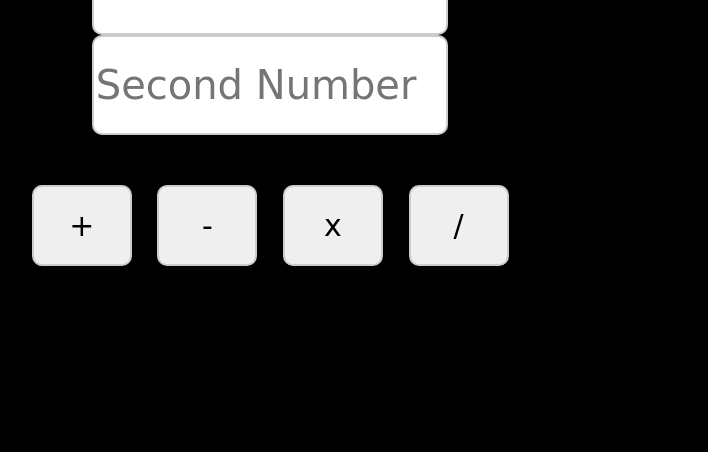
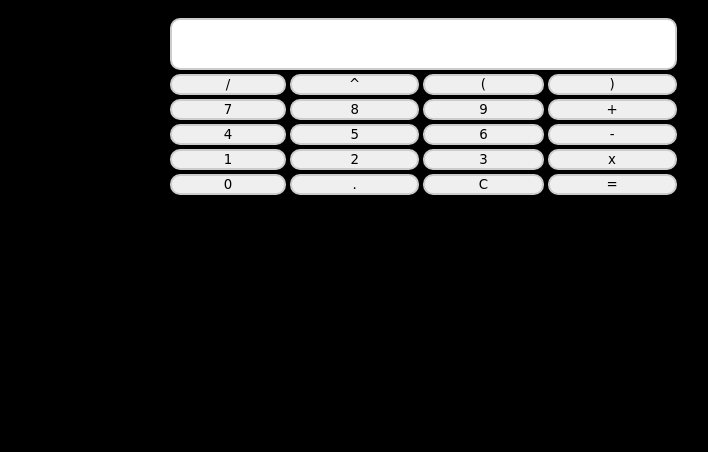
Before and after one commit to hoangdtcg/C0719G1_SS2_Variable, a plain HTML site: page C0719G1_HoangDuong/S2-May-tinh/Calculator.html in a window 1280 px wide. Shown: the part 356-808 px from the top of the page, without its empty margins (217-925 px from the left). Drawn offline with Linux system fonts and the light colour scheme.

Commit message:
alo alo 123...

```diff
--- a/C0719G1_HoangDuong/S2-May-tinh/Calculator.html
+++ b/C0719G1_HoangDuong/S2-May-tinh/Calculator.html
@@ -9,27 +9,88 @@
 <body>
 <div id="root">
     <div id="title">
-<form>
-    <h1>Calculator</h1>
-    <div id="calcu">
-        <div id="calcu2">
-    <div id="numb">
-    <input id="numb1" placeholder="First Number">
-    <input id="numb2" placeholder="Second Number"><br/>
+        <form>
+            <table>
+                <tr>
+                    <h1>Calculator</h1>
+                </tr>
+                <tr>
+                    <td colspan="4"><input id="output"></td>
+                </tr>
+                <tr>
+                    <td>
+                        <button type="button" value="/" onclick="setOutput(this.value)">/</button>
+                    </td>
+                    <td>
+                        <button type="button" value="^" onclick="setOutput(this.value)">^</button>
+                    </td>
+                    <td>
+                        <button type="button" value="(" onclick="setOutput(this.value)">(</button>
+                    </td>
+                    <td>
+                        <button type="button" value=")" onclick="setOutput(this.value)">)</button>
+                    </td>
+                </tr>
+                <tr>
+                    <td>
+                        <button type="button" value="7" onclick="setOutput(this.value)">7</button>
+                    </td>
+                    <td>
+                        <button type="button" value="8" onclick="setOutput(this.value)">8</button>
+                    </td>
+                    <td>
+                        <button type="button" value="9" onclick="setOutput(this.value)">9</button>
+                    </td>
+                    <td>
+                        <button type="button" value="+" onclick="setOutput(this.value)">+</button>
+                    </td>
+                </tr>
+                <tr>
+                    <td>
+                        <button type="button" value="4" onclick="setOutput(this.value)">4</button>
+                    </td>
+                    <td>
+                        <button type="button" value="5" onclick="setOutput(this.value)">5</button>
+                    </td>
+                    <td>
+                        <button type="button" value="6" onclick="setOutput(this.value)">6</button>
+                    </td>
+                    <td>
+                        <button type="button" value="-" onclick="setOutput(this.value)">-</button>
+                    </td>
+                </tr>
+                <tr>
+                    <td>
+                        <button type="button" value="1" onclick="setOutput(this.value)">1</button>
+                    </td>
+                    <td>
+                        <button type="button" value="2" onclick="setOutput(this.value)">2</button>
+                    </td>
+                    <td>
+                        <button type="button" value="3" onclick="setOutput(this.value)">3</button>
+                    </td>
+                    <td>
+                        <button type="button" value="*" onclick="setOutput(this.value)">x</button>
+                    </td>
+                </tr>
+                <tr>
+                    <td>
+                        <button type="button" value="0" onclick="setOutput(this.value)">0</button>
+                    </td>
+                    <td>
+                        <button type="button" value="." onclick="setOutput(this.value)">.</button>
+                    </td>
+                    <td>
+                        <button type="button" onclick="clearOutput()">C</button>
+                    </td>
+                    <td>
+                        <button type="button" onclick="result()">=</button>
+                    </td>
+                </tr>
+            </table>
+        </form>
     </div>
-    <p></p>
-    <div id="cal">
-    <button type="button" id="add" onclick="addition()">+</button>
-    <button type="button" id="sub" onclick="subtraction()">-</button>
-    <button type="button" id="multi" onclick="Multipilcaton()">x</button>
-    <button type="button" id="div" onclick="Division()">/</button>
-    </div>
-        </div>
-    <p id="result"></p>
-    </div>
-</form>
 </div>
-</div>
-    <script src="okela.js"></script>
+<script src="okela.js"></script>
 </body>
 </html>
--- a/C0719G1_HoangDuong/S2-May-tinh/giaodien.css
+++ b/C0719G1_HoangDuong/S2-May-tinh/giaodien.css
@@ -3,11 +3,11 @@ html, body {
     background-color: black;
 }
 
-*{
+* {
     font-family: 'Pacifico', cursive;
 }
 
-h1{
+h1 {
     color: aliceblue;
     height: 40px;
     margin-bottom: 50px;
@@ -18,8 +18,8 @@ h1{
 #title {
     color: aliceblue;
     height: 20PX;
-    display:flex;
-    flex-flow:column;
+    display: flex;
+    flex-flow: column;
     margin-bottom: 10px;
     justify-content: center;
     align-items: center;
@@ -36,16 +36,16 @@ h1{
     background-size: 100% 100%;
 }
 
-#calcu{
+#calcu {
     display: flex;
     flex-wrap: nowrap;
 }
 
-#calcu2{
+#calcu2 {
     width: 70%;
 }
 
-input{
+input {
     height: 100px;
     width: 50%;
     font-size: 40px;
@@ -54,25 +54,32 @@ input{
     border-radius: 10px;
 }
 
-button{
+button {
     box-sizing: border-box;
     border: 2px solid #ccc;
     border-radius: 10px;
+    width: 100%;
+    height: 100%;
 }
 
-#result{
-    color : aliceblue;
+input {
+    width: 100%;
+    height: 50%;
+}
+
+#result {
+    color: aliceblue;
     height: 10px;
 }
 
-#cal{
+#cal {
     color: aliceblue;
-    font-weight:bold;
+    font-weight: bold;
     margin-top: 40px;
-    text-align:center;
+    text-align: center;
 }
 
-#cal > button{
+#cal > button {
     width: 100px;
     margin: 10px;
     text-align: center;
@@ -80,11 +87,8 @@ button{
     font-size: 30px;
 }
 
-#numb{
-    text-align: center;
-}
 
-p{
+p {
     width: 30%;
     padding: auto;
     font-size: 30px;
--- a/C0719G1_HoangDuong/S2-May-tinh/okela.js
+++ b/C0719G1_HoangDuong/S2-May-tinh/okela.js
@@ -1,25 +1,12 @@
-    let x =document.getElementById('numb1');
-    let y = document.getElementById('numb2');
-function addition() {
-    let add = parseInt(x.value) +parseInt(y.value);
-    document.getElementById("result").innerHTML =  parseInt(x.value) + " + " + parseInt(y.value) + " = " + add;
+function setOutput(value) {
+    document.getElementById("output").value += value;
 }
 
-function subtraction() {
-    let sub = parseInt(x.value) - parseInt(y.value);
-    document.getElementById("result").innerHTML = "Result Subtraction : " + sub;
+function result() {
+    let output = document.getElementById("output").value;
+    document.getElementById("output").value = eval(output);
 }
 
-function Multipilcaton() {
-    let mul = parseInt(x.value) * parseInt(y.value);
-    document.getElementById("result").innerHTML = "Result Multiplication : " + mul;
+function clearOutput() {
+    document.getElementById("output").value = '';
 }
-
-function Division() {
-    if(parseInt(y.value) == 0){
-        alert("Error. Second number must not be 0. Please try again !!")
-    } else {
-        let div = parseInt(x.value) / parseInt(y.value);
-        document.getElementById("result").innerHTML = "Result Division : " + div;
-    }
-}
```
